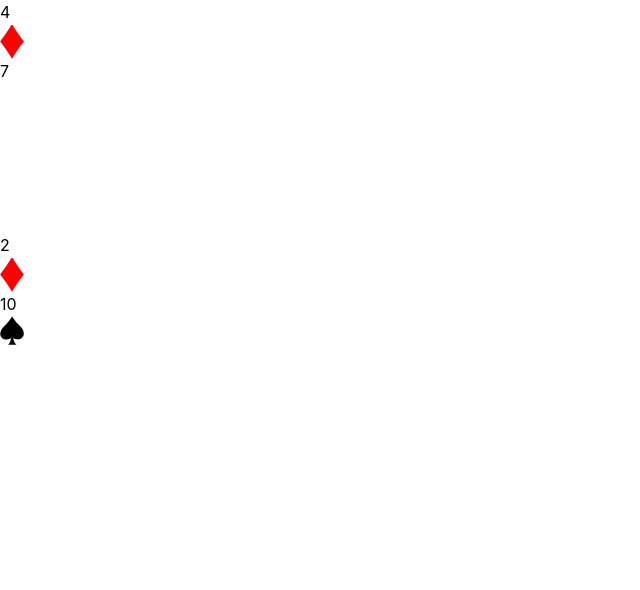
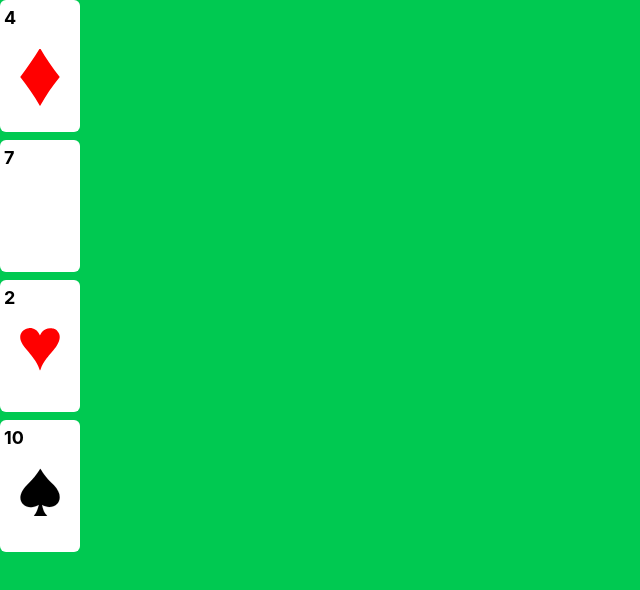
Before and after one commit to josephblair92/solitaire, a React (Vite) app: page / in a window 1280 px wide. Shown: the top 590 px of the page, without its empty margins (0-640 px from the left). Built offline with nearby package versions, Linux system fonts and the light colour scheme.

Commit message:
Card styling

```diff
--- a/src/App.tsx
+++ b/src/App.tsx
@@ -17,8 +17,8 @@ function App() {
     },
     {
       number: 2,
-      suit: Types.Suit.DIAMONDS,
-      color: getSuitColor(Types.Suit.DIAMONDS)
+      suit: Types.Suit.HEARTS,
+      color: getSuitColor(Types.Suit.HEARTS)
     },
     {
       number: 10,
@@ -27,9 +27,11 @@ function App() {
     }
   ]
   return (
-    <>
-      {cards.map(card => <Card card={card} />)}
-    </>
+    <div className="bg-green-500 h-screen">
+      <div className="flex flex-col gap-2">
+        {cards.map(card => <Card card={card} />)}
+      </div>
+    </div>
   )
 }
 
--- a/src/components/Card.tsx
+++ b/src/components/Card.tsx
@@ -17,13 +17,11 @@ const suitSymbols = {
 
 export function Card({ card }: CardProps) {
   const SuitSymbol = suitSymbols[card.suit]
-  const textColor = `text-${card.color}-400`
+  const numberClasses = `text-lg text-${card.color}-500 font-bold`
   return (
-    <div>
-      <span className={textColor}>
-        {card.number}
-        <SuitSymbol className="w-6" />
-      </span>
+    <div className="flex flex-col h-33 w-20 p-1 bg-white rounded-md gap-4">
+        <span className={numberClasses}>{card.number}</span>
+        <div className="flex justify-center"><SuitSymbol className="w-10" /></div>
     </div>
   )
 }
```
